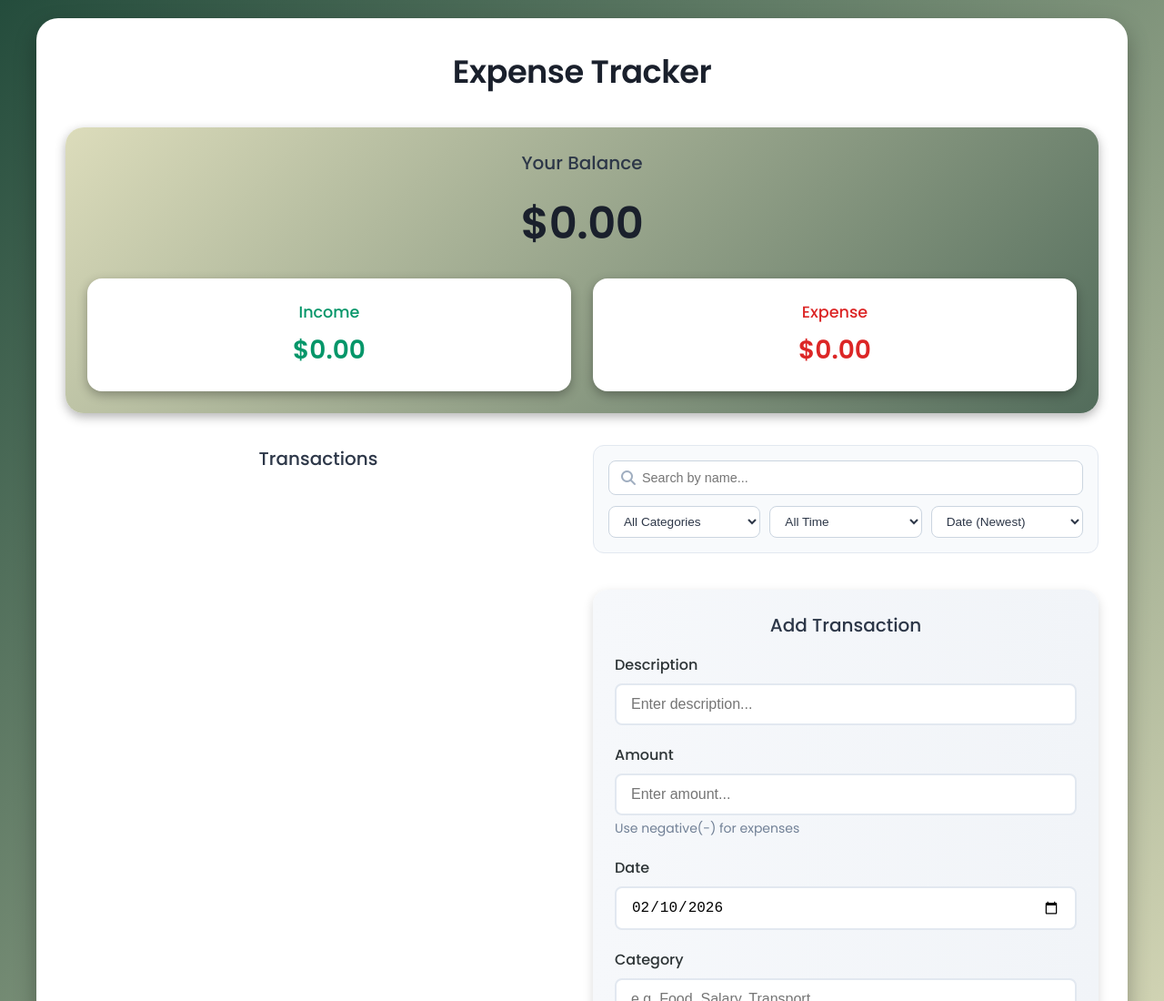
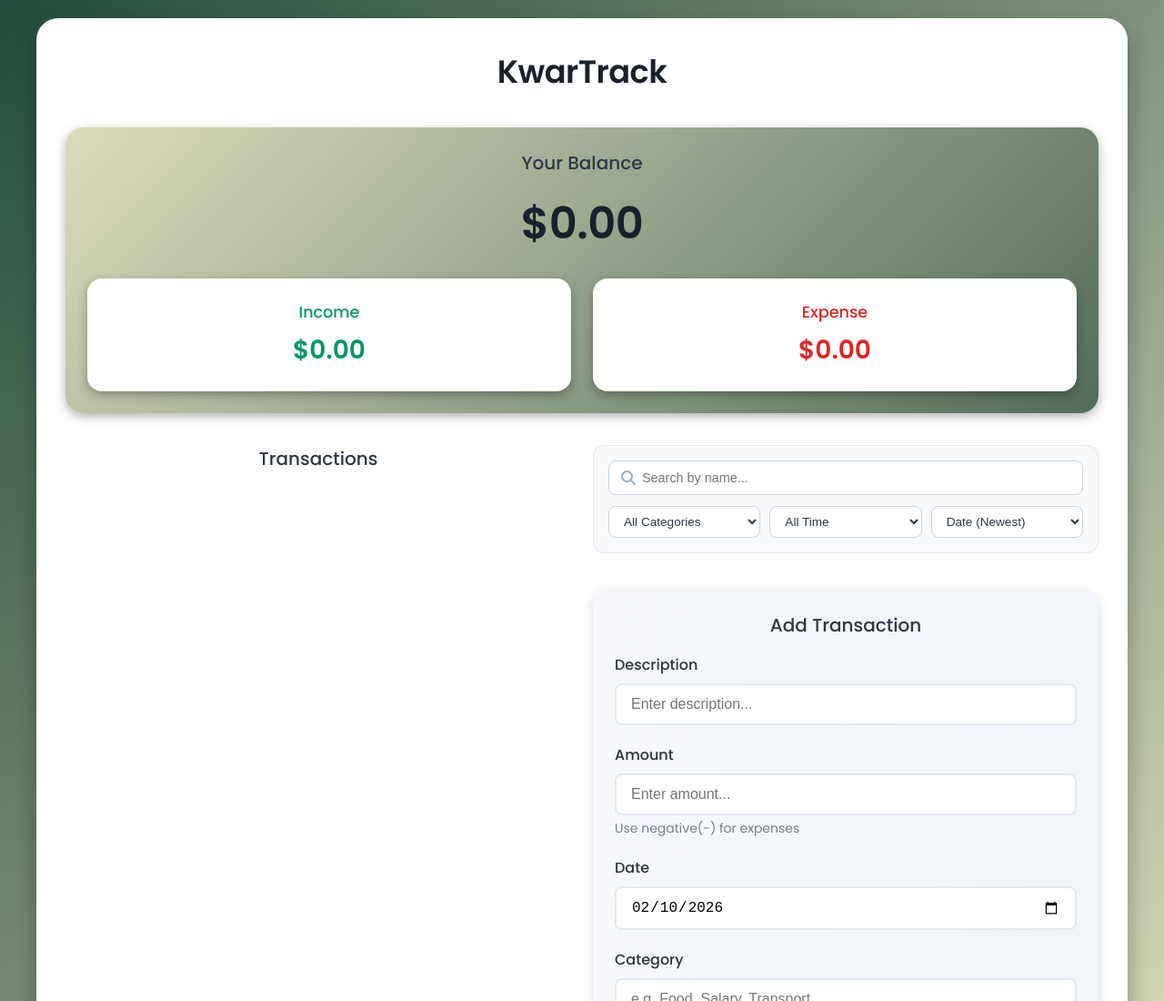
Before and after one commit to remorsilvajr/expense-tracker, a plain HTML site: page index.html in a window 1280 px wide. Shown: the top 1100 px of the page at 91% size. Drawn offline with Linux system fonts and the light colour scheme.

Commit message:
Update index.html

```diff
--- a/index.html
+++ b/index.html
@@ -44,7 +44,7 @@
     </template>
 
     <div class="container">
-      <h1>Expense Tracker</h1>
+      <h1>KwarTrack</h1>
       <div class="balance-container">
         <h2>Your Balance</h2>
         <h1 id="balance">$0.00</h1>
```
